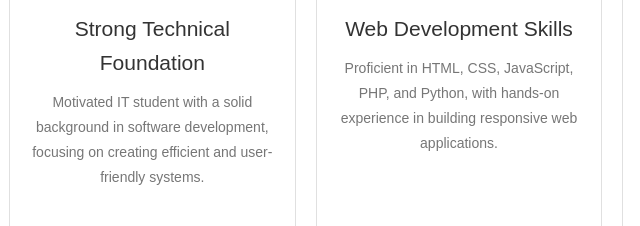
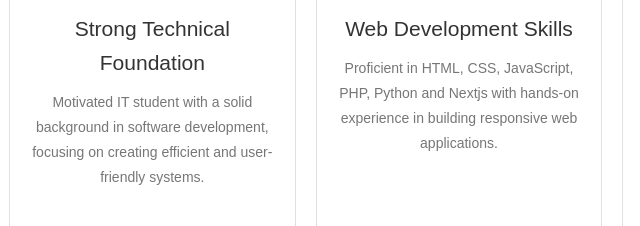
Before and after one commit to johnfrederick9/E-Portfolio, a plain HTML site: page index.html in a window 1280 px wide. Shown: the part 694-920 px from the top of the page, 466-1106 px from the left. Drawn offline with Linux system fonts and the light colour scheme.

Commit message:
feat(code):Modification in the code

```diff
--- a/index.html
+++ b/index.html
@@ -205,7 +205,7 @@
                             <i class="fas fa-code"></i>
                         </div>
                         <h3 class="service-title">Web Development Skills</h3>
-                        <p class="service-description"> Proficient in HTML, CSS, JavaScript, PHP, and Python, with hands-on experience in building responsive web applications.</p>
+                        <p class="service-description"> Proficient in HTML, CSS, JavaScript, PHP, Python and Nextjs with hands-on experience in building responsive web applications.</p>
                     </div>
                     <div class="service-card">
                         <div class="service-icon">
```
